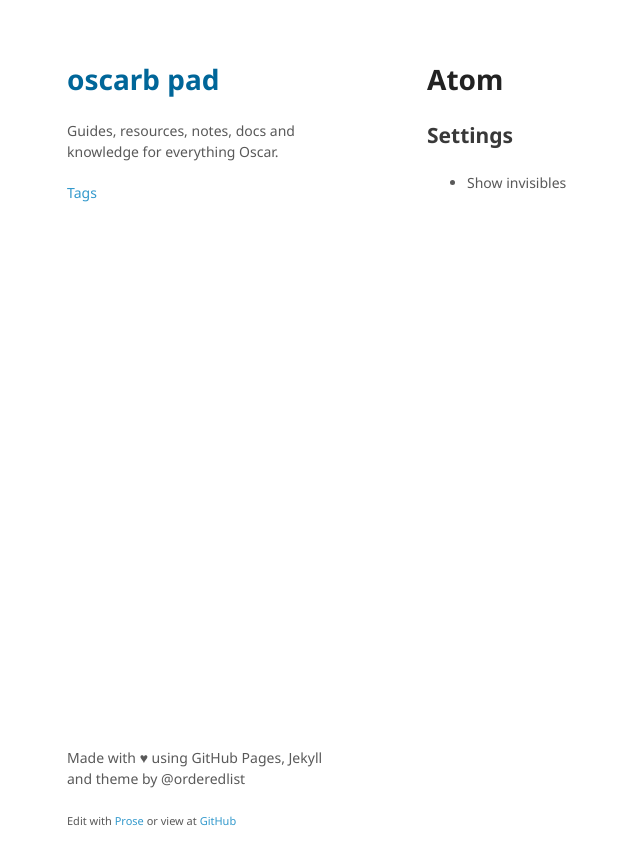
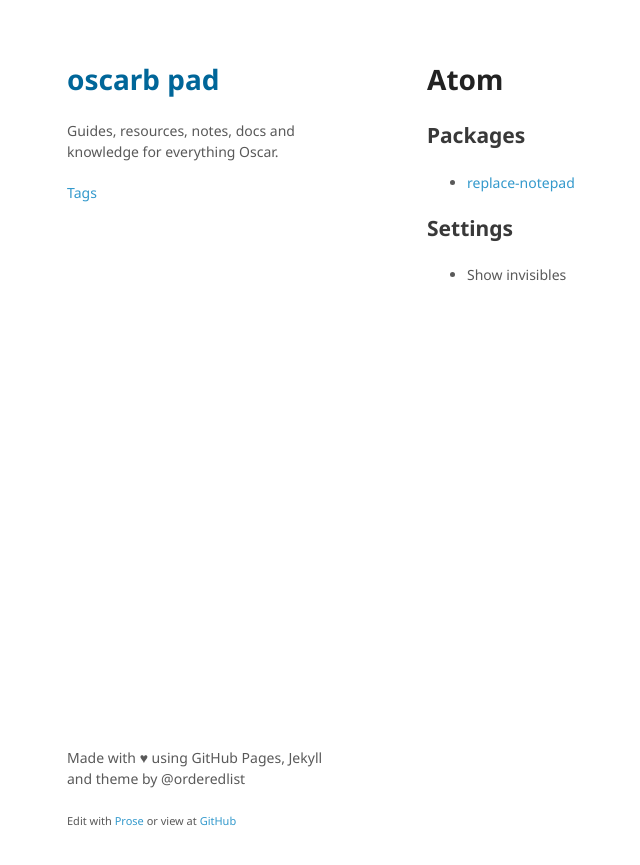
Before and after one commit to oscarb/pad, a Jekyll site: the page built from _docs/atom.md, in a window 1280 px wide. Shown: the top 865 px of the page, without its empty margins (93-733 px from the left). Built offline with Jekyll 4.4.1, drawn with Linux system fonts in a browser that asks for light colours; some web fonts are replaced.

Commit message:
Update atom.md

```diff
--- a/_docs/atom.md
+++ b/_docs/atom.md
@@ -1,10 +1,16 @@
 ---
 title: Atom
-tags: [apps]
+tags:
+  - apps
+published: true
 ---
 
 # Atom
 
+## Packages
+
+* [replace-notepad](https://atom.io/packages/replace-notepad)
+
 ## Settings
 
 * Show invisibles
```
